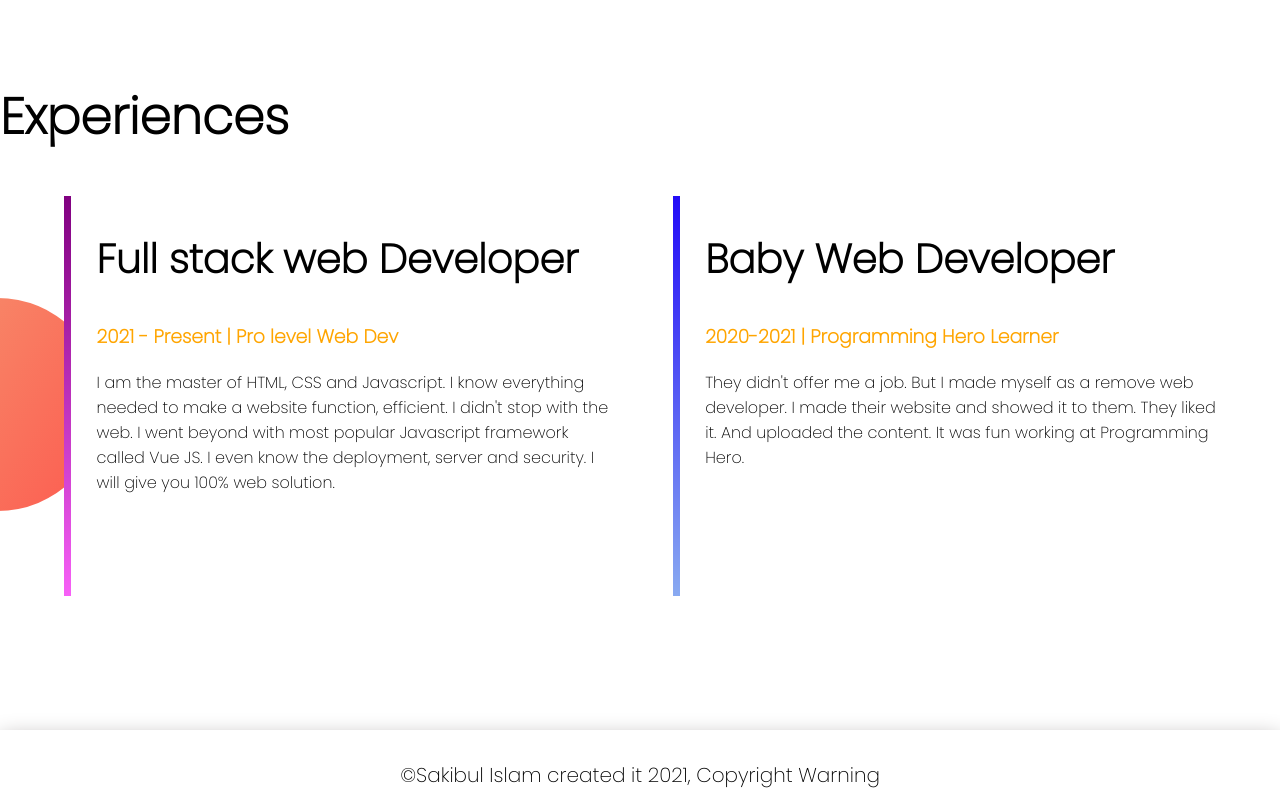
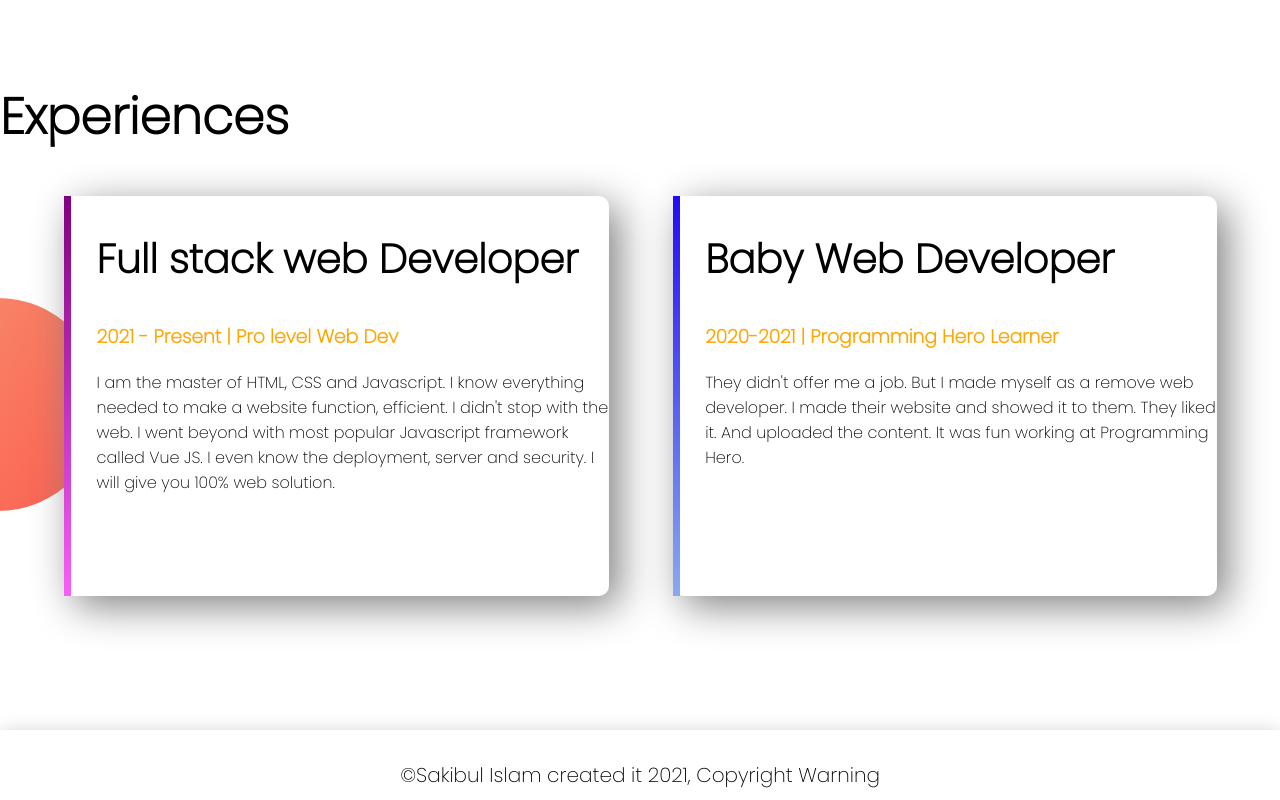
Before and after one commit to s1kib/web-portfolio1, a plain HTML site: page index.html in a window 1280 px wide. Shown: the part 1287-2087 px from the top of the page. Drawn offline with Linux system fonts and the light colour scheme.

Commit message:
update portfolio website

```diff
--- a/style.css
+++ b/style.css
@@ -50,7 +50,8 @@ section{
 
 }
 .single-experience{
-   box-shadow: 1opx 10px 40px gray;
+   box-shadow: 10px 10px 40px gray;
+   border-radius: 10px;
    background-color: white;
     height:80%;
 
@@ -61,6 +62,7 @@ section{
     background-position: left;
 }
 #full-stack{
+
     border-left: 7px solid;
     border-image: linear-gradient(180deg, purple, rgb(247, 96, 247));
     border-image-slice: 1 ;
```
